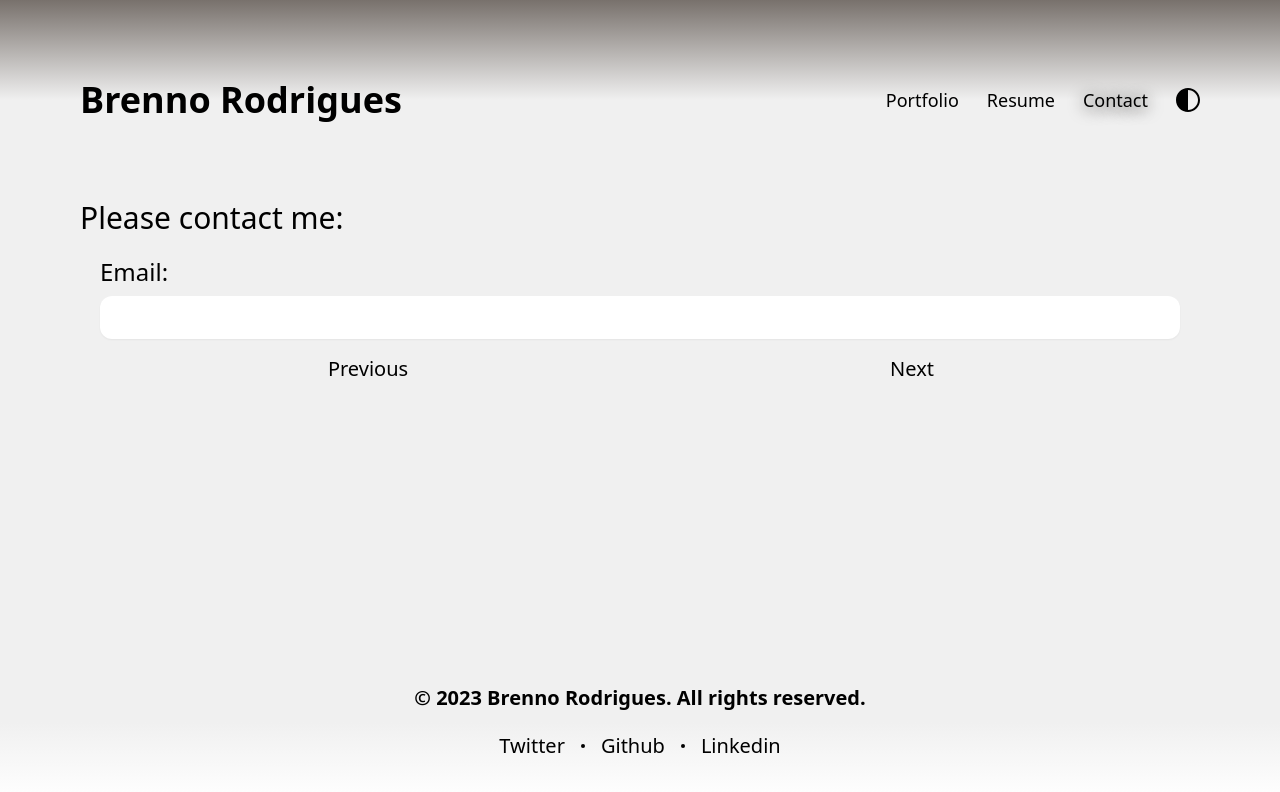
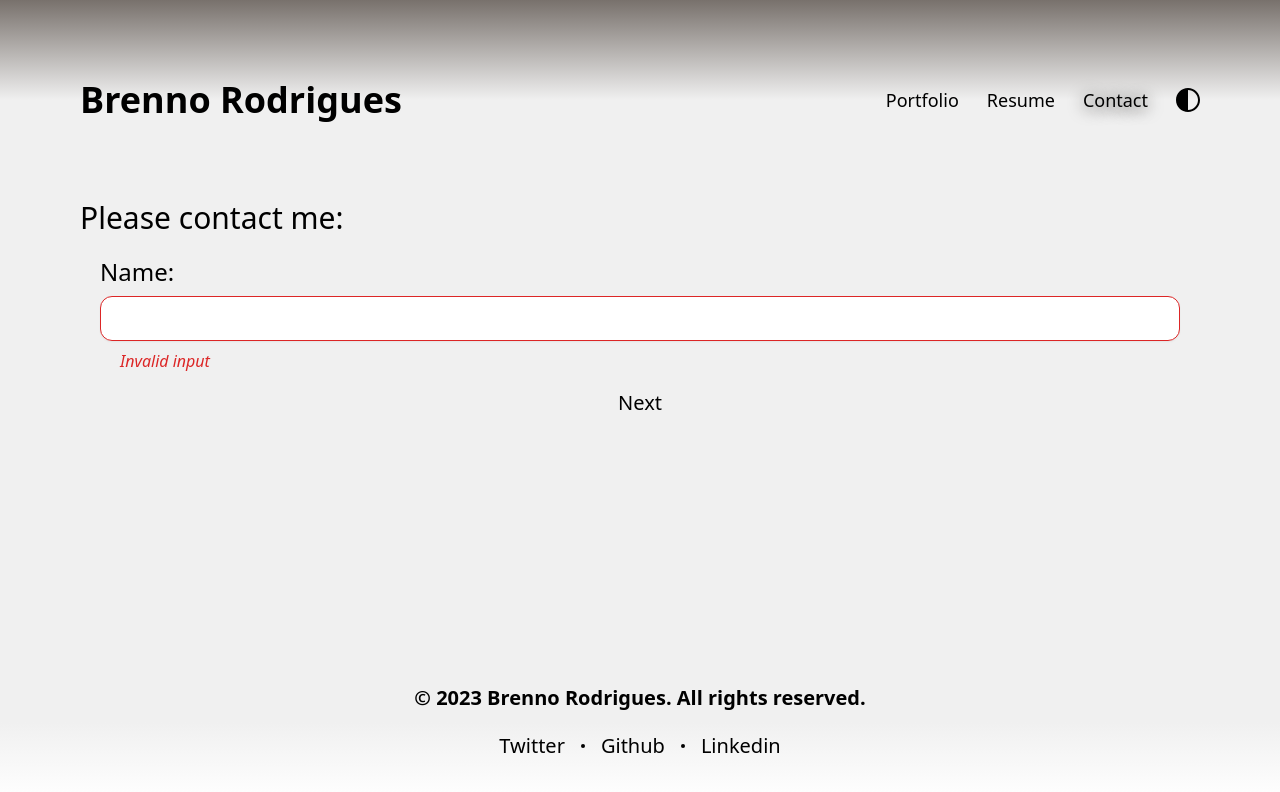
Before and after one commit to BRonen/Portfolio, a Next.js app: page /contact in a window 1280 px wide. Both pictures are taken after typing "Sample" into the empty fields and a click on the button "Next". Shown: the top 792 px of the page. Built offline with nearby package versions, Linux system fonts and the light colour scheme.

Commit message:
refactor: contact page and MultiStepForm

```diff
--- a/components/Loading.tsx
+++ b/components/Loading.tsx
@@ -1,6 +1,10 @@
-const Loading: React.FC = () => {
+interface LoadingProps {
+    className?: string
+}
+
+const Loading: React.FC<LoadingProps> = ({className}) => {
     return(<>
-        <p className="text-5xl text-center">⧲</p>
+        <p className={`text-5xl text-center ${className}`}>⧲</p>
         <style jsx>{`
             p {
                 animation: loop 1.5s linear infinite;
--- a/components/MultiStepForm.tsx
+++ b/components/MultiStepForm.tsx
@@ -1,4 +1,5 @@
-import React, { useState, useEffect, useReducer } from 'react'
+import React, { useState, useEffect, useReducer, Reducer, useCallback } from 'react'
+import Loading from './Loading'
 
 interface FormButtonProps {
   onClick: EventHandler
@@ -17,57 +18,60 @@ const FormButton: React.FC<FormButtonProps> = ({ onClick, children }) => {
   )
 }
 
-export interface IFormStepState {
+export interface FormStepState {
   field: string
   value: string
   type?: string
   validation?: RegExp
-  errorMessage?: string
+  error?: string
 }
 
-export interface IFormReducerAction {
+export interface FormReducerAction {
   type: string
-  setter?: string
+  field?: string
   value?: string
-  steps?: IFormStepState[]
+  steps?: FormStepState[]
 }
 
-export interface IFormReducerState {
-  step: number
-  steps: IFormStepState[]
+export interface FormReducerState {
+  current: number
+  steps: FormStepState[]
 }
 
-const reducer: React.Reducer<IFormReducerState, IFormReducerAction> = (state, action) => {
-  const updateSteps = (step: IFormStepState) => {
-    if (step.field === action.setter) {
-      if (step.validation && !step.validation.test(action.value!))
-        return { ...step, value: action.value!, errorMessage: 'Invalid input' }
+const stepsReducer: Reducer<FormStepState, FormReducerAction> = (state, action) => {
+  if (state.field === action.field) {
+    if (state.validation && !state.validation.test(action.value || ''))
+      return { ...state, value: action.value || '', error: 'Invalid input' }
 
-      return { ...step, value: action.value!, errorMessage: undefined }
-    }
-
-    return { ...step, errorMessage: undefined }
+    return { ...state, value: action.value || '', error: undefined  }
   }
 
-  let step = state.step
-  let steps = state.steps
+  return { ...state, error: undefined }
+}
+
+const reducer: Reducer<FormReducerState, FormReducerAction> = (state, action) => {
+  let { current, steps } = state
 
   switch (action.type) {
     case 'RESET':
-      return { ...state, step: 0, steps: action.steps || steps }
+      return { current: 0, steps: action.steps || steps }
 
     case 'FOCUS':
-      steps[step].errorMessage = undefined
-      return { ...state }
+      steps[current].error = undefined
+      return { current, steps }
 
     case 'PREVIOUS':
-      if (!steps[step].errorMessage) step--
-      return { ...state, step, steps }
+      current--
+      return { current, steps }
 
     case 'NEXT':
-      steps = steps.map(updateSteps)
-      if (!steps[step].errorMessage) step++
-      return { ...state, step, steps }
+      if(current < steps.length)
+        steps = steps.map(step => stepsReducer(step, action))
+
+      if(!steps[current].error)
+        current++
+
+      return { current, steps }
 
     default:
       return state
@@ -77,51 +81,62 @@ const reducer: React.Reducer<IFormReducerState, IFormReducerAction> = (state, ac
 type EventHandler = React.FormEventHandler<HTMLFormElement> & React.MouseEventHandler<HTMLButtonElement>
 
 interface FormProps {
-  onCancel?: () => Promise<void> | void
-  onSubmit: (credentials: IFormReducerState) => Promise<void>
-  initialState: IFormReducerState
+  onCancel?: (state?: FormReducerState) => Promise<void> | void
+  onSubmit?: (state: FormReducerState) => Promise<void> | void
+  initialState: FormReducerState
 }
 
 const FormMultiStep: React.FC<FormProps> = ({ onCancel, onSubmit, initialState }) => {
   const [state, dispatch] = useReducer(reducer, initialState)
-  const step = state.steps[state.step]
+  const step = state.steps[state.current]
 
   const [inputValue, setInputValue] = useState<string>(step?.value)
+
+  const cancel = useCallback(
+    () => onCancel? onCancel(state) : dispatch({ type: 'RESET', steps: initialState.steps }),
+    [onCancel, state, initialState]
+  )
+  const next = useCallback(
+    () => onSubmit? onSubmit(state) : dispatch({ type: 'RESET', steps: initialState.steps }),
+    [onSubmit, state, initialState]
+  )
 
   useEffect(() => dispatch({ type: 'RESET' }), [])
 
   useEffect(() => {
-    if (state.step < 0) {
-      dispatch({ type: 'RESET', steps: initialState.steps })
+    if (state.current < 0) {
+      cancel()
       return
     }
 
-    if (state.step >= state.steps.length) {
-      onSubmit ? onSubmit(state) : dispatch({ type: 'RESET', steps: initialState.steps })
+    if (state.current >= state.steps.length) {
+      console.log('wdaadwwd')
+      next()
       return
     }
 
     setInputValue(step.value)
-  }, [step])
+  }, [state, step, cancel, next])
 
   const stepHandler: (type: string) => EventHandler = (type: string) => (
     e => {
       e.preventDefault()
       dispatch({
         type,
-        setter: step.field,
+        field: step.field,
         value: inputValue,
       })
     }
   )
 
   if (!step)
-    return (<h1 className="w-full text-center text-2xl">Loading...</h1>)
+    return <Loading className="mt-16"/>
 
   return (
     <form
       onSubmit={e => e.preventDefault()}
-      className="flex flex-col align-center justify-around gap-2 p-5">
+      className="flex flex-col align-center justify-around gap-2 p-5"
+    >
       <label
         htmlFor={step.field}
         className="w-full text-2xl">
@@ -136,7 +151,7 @@ const FormMultiStep: React.FC<FormProps> = ({ onCancel, onSubmit, initialState }
           rows={5} cols={80}
           className={`
             h-full text-xl rounded-xl p-2
-            ${step.errorMessage && 'border border-red-600'}
+            ${step.error && 'border border-red-600'}
           `}
         /> : <input
           id={step.field}
@@ -146,29 +161,29 @@ const FormMultiStep: React.FC<FormProps> = ({ onCancel, onSubmit, initialState }
           value={inputValue}
           className={`
             h-full shadow-sm text-xl rounded-xl p-2
-            ${step.errorMessage && 'border border-red-600'}
+            ${step.error && 'border border-red-600'}
           `}
         />
       }
 
-      {step.errorMessage && <p className="px-5 text-red-600 italic">
-        {step.errorMessage}
+      {step.error && <p className="px-5 text-red-600 italic">
+        {step.error}
       </p>}
 
-      <div className="
-        flex justify-between align-center
-        flex-row-reverse gap-2 w-full">
+      <div
+        className="flex justify-between align-center flex-row-reverse gap-2 w-full"
+      >
         <FormButton onClick={stepHandler('NEXT')}>
-          {state.step >= state.steps.length - 1 ? 'Send' : 'Next'}
+          {state.current === state.steps.length - 1 ? 'Send' : 'Next'}
         </FormButton>
 
-        {state.step > 0 &&
+        {state.current > 0 &&
           <FormButton onClick={stepHandler('PREVIOUS')}>
             Previous
           </FormButton>
         }
 
-        {(state.step === 0 && onCancel) &&
+        {(state.current === 0 && onCancel) &&
           <FormButton onClick={() => onCancel()}>
             Cancel
           </FormButton>
--- a/pages/contact.tsx
+++ b/pages/contact.tsx
@@ -2,14 +2,14 @@ import Head from 'next/head'
 import { useRouter } from 'next/router'
 import { useState } from 'react'
 
-import FormMultiStep, { IFormReducerState } from '../components/MultiStepForm'
+import FormMultiStep, { FormReducerState } from '../components/MultiStepForm'
 import Loading from '../components/Loading'
 
 const USERNAME_REGEX = /^[a-zA-Z]+( +[a-zA-Z]+)*$/
 const EMAIL_REGEX = /^[a-zA-Z0-9.!#$%&’*+/=?^_`{|}~-]+@[a-zA-Z0-9-]+(?:\.[a-zA-Z0-9-]+)*$/
 
-const initialState: IFormReducerState = {
-  step: 0,
+const initialState: FormReducerState = {
+  current: 0,
   steps: [
     { field: 'Name', value: '', type: 'text', validation: USERNAME_REGEX },
     { field: 'Email', value: '', type: 'email', validation: EMAIL_REGEX },
@@ -23,7 +23,7 @@ const ContactPage: React.FC = () => {
   const [isLoading, setIsLoading] = useState<boolean>(false)
   const [error, setError] = useState<any>(null)
 
-  const authorizationHandler = async ({ steps: rawData }: IFormReducerState) => {
+  const authorizationHandler = async ({ steps: rawData }: FormReducerState) => {
     const parsedData: Record<string, string> = {}
 
     for (const { field, value } of rawData)
@@ -56,7 +56,7 @@ const ContactPage: React.FC = () => {
         <h1 className="text-3xl">Please contact me:</h1>
         {
           isLoading ?
-            <Loading /> :
+            <Loading className="mt-16" /> :
             <FormMultiStep onSubmit={authorizationHandler} initialState={initialState} />
         }
         {error && <small>{error}</small>}
```
